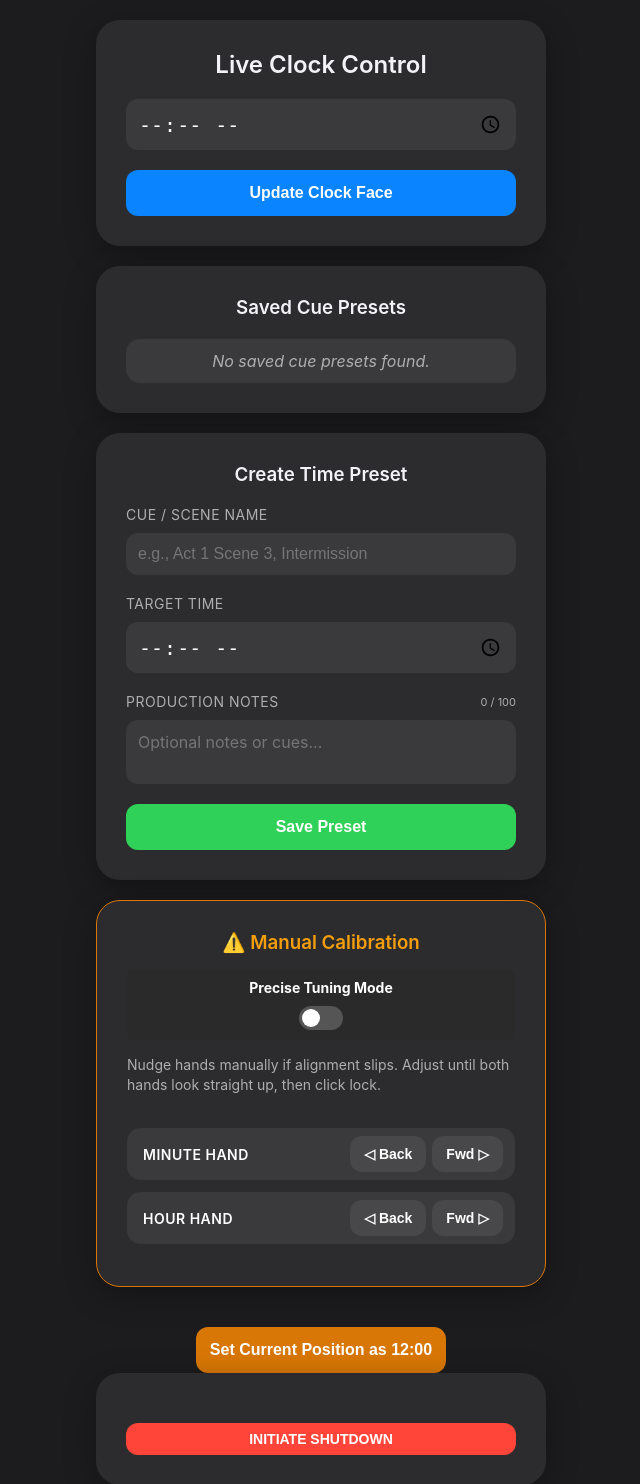
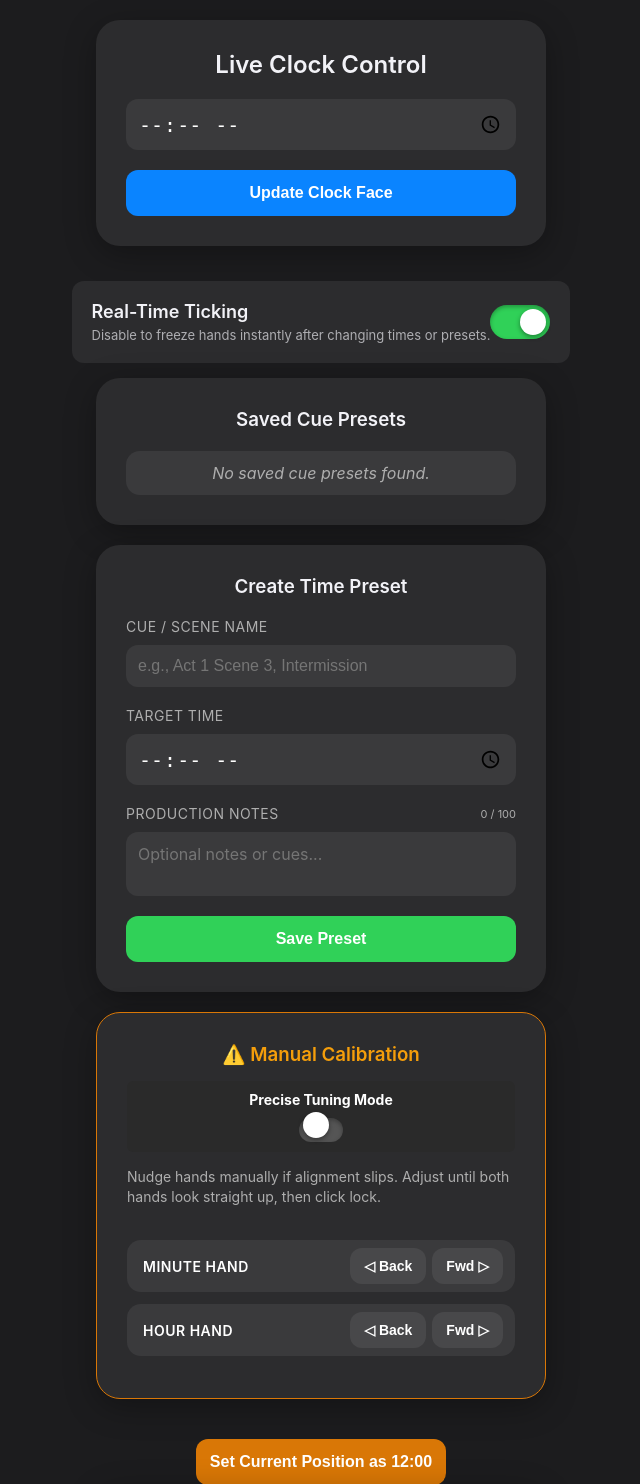
Before and after one commit to ImportArcade/ClockPi, a Flask app: page / in a window 1280 px wide. Shown: the top 1484 px of the page, without its empty margins (319-959 px from the left). Run offline with Flask 3, Linux system fonts and the light colour scheme.

Commit message:
Adding live tick disable toggle

```diff
--- a/app.py
+++ b/app.py
@@ -298,6 +298,27 @@ def system_update():
             "message": str(e)
         }
 
+@app.route('/api/toggle_live_tick', methods=['POST'])
+def api_toggle_live_tick():
+    data = request.get_json()
+    # Expects a payload like: {"enabled": true} or {"enabled": false}
+    is_enabled = bool(data.get('enabled', True))
+
+    # Update the driver state
+    clock_driver.live_tick_enabled = is_enabled
+
+    if is_enabled:
+        print("[System Control] Live ticking globally enabled.")
+        # If the clock is currently sitting still, wake it up immediately
+        if not clock_driver.background_thread or not clock_driver.background_thread.is_alive():
+            clock_driver.start_live_clock()
+        return {"status": "success", "live_tick": "enabled"}, 200
+    else:
+        print("[System Control] Live ticking globally disabled.")
+        # Hard stop the ticking loop right now
+        clock_driver.stop_live_clock()
+        return {"status": "success", "live_tick": "disabled"}, 200
+
 if __name__ == '__main__':
     clock_driver.setup()
     app.run(host='0.0.0.0', port=5000, debug=True, use_reloader=False, threaded=False)
--- a/clock_driver.py
+++ b/clock_driver.py
@@ -37,6 +37,8 @@ stop_ticker = False
 
 minute_residual = 0.0
 hour_residual = 0.0
+
+live_tick_enabled = True
 
 def setup():
     GPIO.setmode(GPIO.BCM)
@@ -125,7 +127,7 @@ def move_to_time(target_hr, target_min, is_shutdown = False):
     hour_residual = 0.0
 
     write_last_recorded_time()
-    if not is_shutdown:
+    if not is_shutdown and live_tick_enabled:
         start_live_clock()
 
 def tick_one_minute():
--- a/templates/index.html
+++ b/templates/index.html
@@ -54,6 +54,7 @@
         .toast-error {
             border-left: 6px solid #ff453a; /* Apple Red */
         }
+
         body {
             font-family: -apple-system, BlinkMacSystemFont, "Segoe UI", Roboto, sans-serif;
             background-color: #1c1c1e;
@@ -239,22 +240,44 @@
             display: flex;
             gap: 6px;
         }
-        .switch input:checked + .slider {
-        background-color: #4a7c59; /* Custom moss green accent */
+
+        /* --- Vivid Tactile Toggle Switch Styles --- */
+        .switch .slider {
+            position: absolute;
+            cursor: pointer;
+            top: 0; left: 0; right: 0; bottom: 0;
+            background-color: #ff453a; /* OFF State: iOS Dynamic Red */
+            transition: background-color 0.3s ease, transform 0.1s ease;
+            border-radius: 34px;
+            box-shadow: inset 0 2px 4px rgba(0,0,0,0.3);
         }
-    .slider:before {
+
+        .switch .slider:before {
             position: absolute;
             content: "";
-        height: 18px;
-        width: 18px;
-        left: 3px;
-        bottom: 3px;
-        background-color: white;
-        transition: .3s;
+            height: 26px;
+            width: 26px;
+            left: 4px;
+            bottom: 4px;
+            background-color: #ffffff;
+            transition: transform 0.3s cubic-bezier(0.25, 0.46, 0.45, 0.94);
             border-radius: 50%;
+            box-shadow: 0 2px 5px rgba(0,0,0,0.4);
         }
+
+        /* ON State Override: iOS Dynamic Green */
+        .switch input:checked + .slider {
+            background-color: #30d158;
+        }
+
+        /* Knob Shift Forward */
         .switch input:checked + .slider:before {
-        transform: translateX(20px);
+            transform: translateX(26px);
+        }
+
+        /* Tiny press feedback logic */
+        .switch:active .slider {
+            transform: scale(0.97);
         }
     </style>
 </head>
@@ -268,6 +291,18 @@
             </div>
             <button type="submit" class="btn btn-primary">Update Clock Face</button>
         </form>
+    </div>
+
+<div class="control-box" style="background: #2c2c2e; padding: 20px; border-radius: 12px; margin: 15px 0; display: flex; justify-content: space-between; align-items: center; color: white;">
+    <div>
+        <h3 style="margin: 0 0 5px 0; font-size: 18px;">Real-Time Ticking</h3>
+        <p style="margin: 0; font-size: 13px; color: #aeaeb2;">Disable to freeze hands instantly after changing times or presets.</p>
+    </div>
+
+    <label class="switch" style="position: relative; display: inline-block; width: 60px; height: 34px; flex-shrink: 0;">
+        <input type="checkbox" id="liveTickToggle" checked onchange="toggleLiveTick(this.checked)" style="opacity: 0; width: 0; height: 0;">
+        <span class="slider"></span>
+    </label>
 </div>
 
     <div class="card">
@@ -615,6 +650,33 @@
         status.innerText = "Clock is rebooting now. Reconnect in 30 seconds!";
     });
 }
+
+function toggleLiveTick(isEnabled) {
+    console.log("Sending Live Tick Configuration:", isEnabled);
+
+    fetch('/api/toggle_live_tick', {
+        method: 'POST',
+        headers: {
+            'Content-Type': 'application/json'
+        },
+        body: JSON.stringify({ enabled: isEnabled })
+    })
+    .then(response => {
+        if (!response.ok) {
+            throw new Error('Network response failure encountered during toggling.');
+        }
+        return response.json();
+    })
+    .then(data => {
+        console.log("System state updated successfully:", data.message || data.status);
+    })
+    .catch(error => {
+        console.error("Error dispatching toggle request:", error);
+        // Revert UI component state locally if network error forces process dropping
+        document.getElementById('liveTickToggle').checked = !isEnabled;
+        alert("Failed to communicate toggle change to the clock hardware.");
+    });
+}
     </script>
 </body>
 </html>
```
Lines whose indentation alone changed are shown as unchanged.
